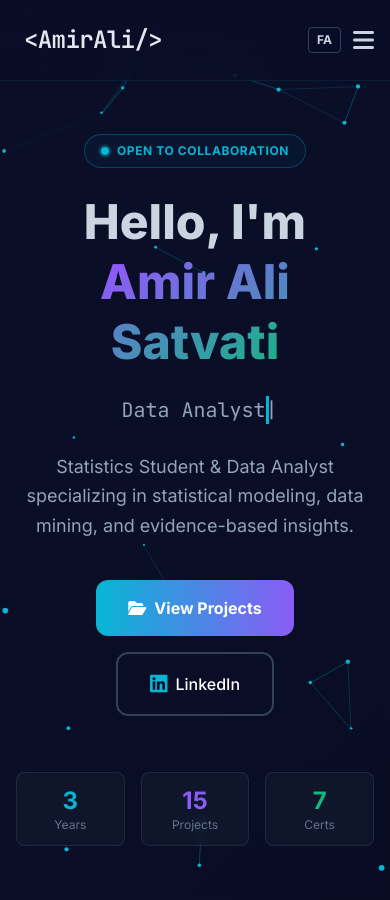
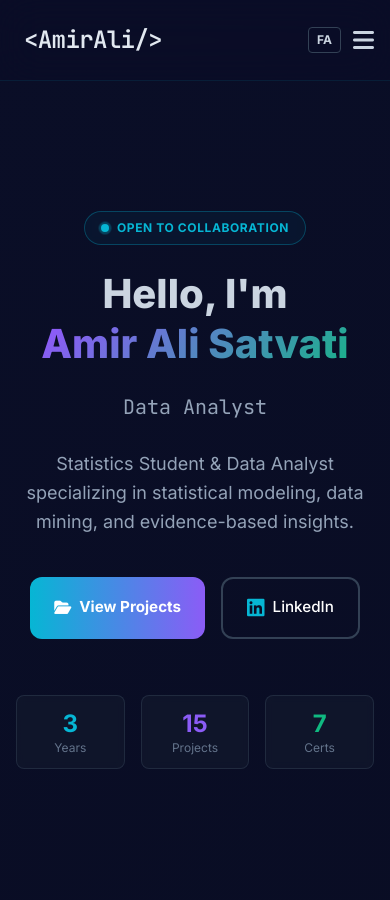
Before and after one commit to amiralisatvati/amiralisatvati.github.io, a Jekyll site: the page index.html, which Jekyll copies as it is, in a window 390 px wide and 900 px high. Built offline with Jekyll 4.4.1, drawn with Linux system fonts in a browser that asks for light colours; nearby versions of some CDN libraries.

Commit message:
Improve responsive layout for mobile and TV displays
- Add mobile-optimized styles (hide particles, larger touch targets)
- Add TV/large screen support (bigger fonts, wider containers)
- Disable hover effects on touch devices
- Add accessibility support for reduced motion preferences
- Optimize particle animation for performance on mobile

```diff
--- a/index.html
+++ b/index.html
@@ -225,6 +225,74 @@
         .code-repo-card:hover::before {
             left: 100%;
         }
+
+        /* --- Responsive optimizations for mobile and TV --- */
+        @media (max-width: 640px) {
+            /* Hide heavy animations on mobile */
+            #particles-canvas { display: none; }
+            .formula-bg { display: none; }
+
+            /* Improve readability */
+            h1 { font-size: 2.5rem !important; line-height: 1.15; }
+            .cursor { display: none; }
+
+            /* Better touch targets */
+            .hero-buttons a {
+                padding: 0.95rem 1.5rem !important;
+                font-size: 0.95rem;
+            }
+
+            /* Adjust scroll-to-top button position */
+            #scroll-to-top {
+                bottom: 1.5rem !important;
+                right: 1.5rem !important;
+            }
+
+            /* Simplify mobile menu */
+            #mobile-menu a {
+                font-size: 1rem;
+                padding-top: 0.875rem;
+                padding-bottom: 0.875rem;
+            }
+        }
+
+        @media (min-width: 1600px) {
+            /* Large screens (TV / 4K monitors) */
+            html, body { font-size: 18px; }
+
+            h1 { font-size: 5rem; }
+            h2 { font-size: 3rem; }
+
+            section {
+                padding-top: 7rem;
+                padding-bottom: 7rem;
+            }
+
+            .max-w-7xl { max-width: 90rem; }
+
+            nav .text-sm { font-size: 1rem; }
+        }
+
+        @media (hover: none) {
+            /* Touch devices: disable hover-only effects */
+            .project-card:hover,
+            .code-repo-card:hover {
+                transform: none;
+                box-shadow: none;
+            }
+        }
+
+        @media (prefers-reduced-motion: reduce) {
+            /* Accessibility: reduce motion for users who prefer it */
+            html { scroll-behavior: auto !important; }
+            * {
+                animation-duration: 0.01ms !important;
+                animation-iteration-count: 1 !important;
+                transition-duration: 0.01ms !important;
+            }
+            #particles-canvas { display: none; }
+            .formula-bg { display: none; }
+        }
     </style>
 </head>
 <body class="antialiased font-sans relative selection:bg-accent/30 selection:text-white">
@@ -307,7 +375,7 @@
                         Statistics Student & Data Analyst specializing in statistical modeling, data mining, and evidence-based insights.
                     </p>
 
-                    <div class="flex flex-wrap gap-4 pt-4 justify-center lg:justify-start rtl:lg:justify-end">
+                    <div class="flex flex-wrap gap-4 pt-4 justify-center lg:justify-start rtl:lg:justify-end hero-buttons">
                         <a href="/projects.html" class="group px-8 py-4 rounded-xl bg-gradient-to-r from-accent to-accentSec hover:shadow-2xl hover:shadow-accent/40 text-white font-bold transition-all transform hover:-translate-y-1 flex items-center gap-2">
                             <i class="fas fa-folder-open group-hover:rotate-12 transition-transform"></i>
                             <span data-i18n="hero_btn_work">View Projects</span>
@@ -1007,6 +1075,11 @@
         }
         setTimeout(typeWriter, 1000);
 
+        // Check if particles should be enabled
+        const particlesEnabled =
+          !window.matchMedia('(prefers-reduced-motion: reduce)').matches &&
+          !window.matchMedia('(max-width: 640px)').matches;
+
         const canvas = document.getElementById('particles-canvas');
         const ctx = canvas.getContext('2d');
         canvas.width = window.innerWidth;
```
Also changed, not shown: other parts of index.html (+7 -3 lines).
